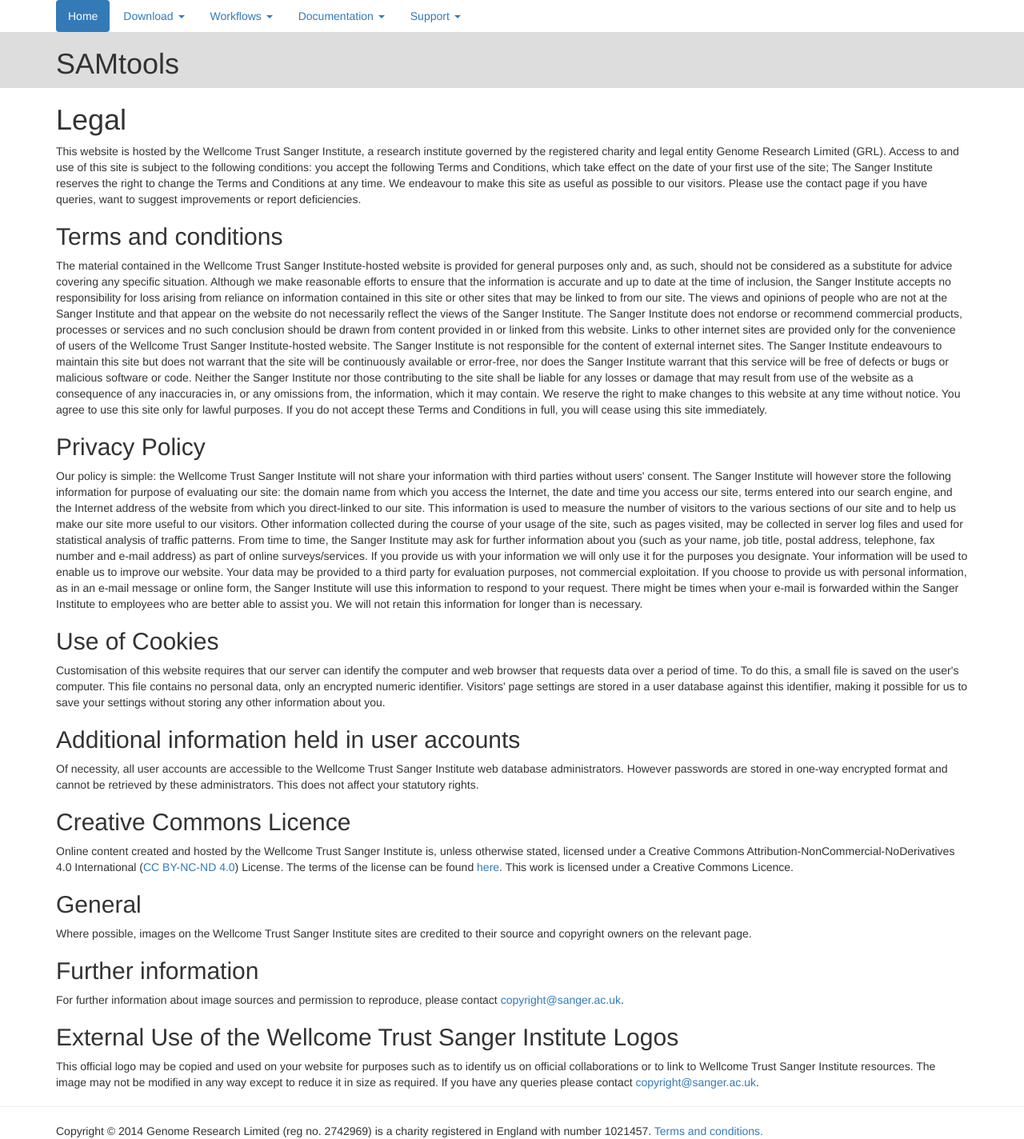
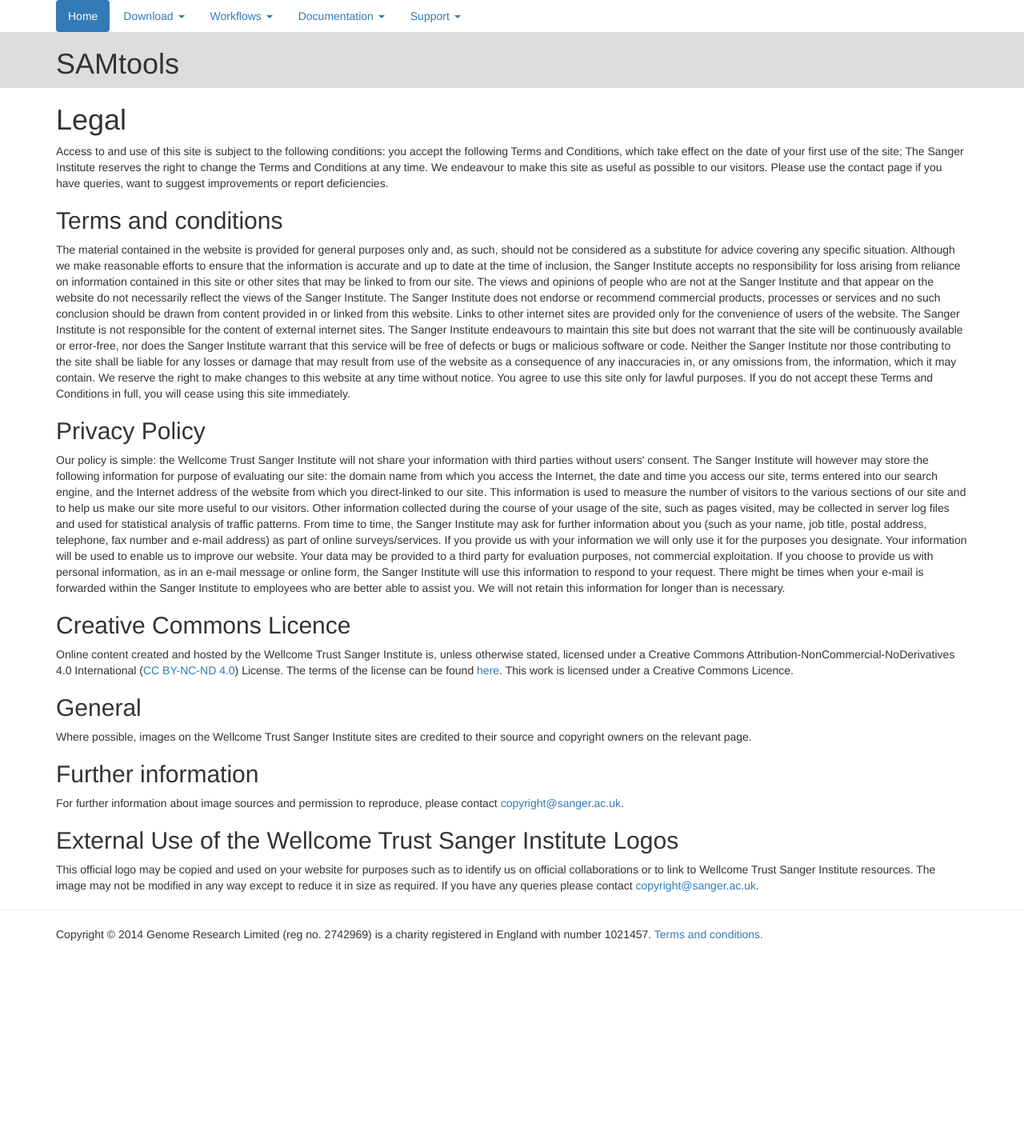
Before and after one commit to samtools/www.htslib.org, a Jekyll site: the page built from terms.html, in a window 1280 px wide. Shown: the whole page at 80% size. Built offline with Jekyll 4.4.1, drawn with Linux system fonts in a browser that asks for light colours; nearby versions of some CDN libraries; after the commit the page ends 1178 px from its top, so only the background shows below that.

Commit message:
Adjust terms to reflect that this site is hosted on Github at present and not at the institute.

```diff
--- a/download.html
+++ b/download.html
@@ -7,5 +7,5 @@ title: Samtools - Downloads
 			<a href="http://sourceforge.net/project/showfiles.php?group_id=246254"><img class="small_icon" src="{{ site.baseurl }}/images/download.svg" /> samtools+bcftools+htslib 1.0 (recommended)</a><br />
 Alternatively you can download the individual packages:<br />
 			<a href="http://sourceforge.net/project/showfiles.php?group_id=246254"><img class="small_icon" src="{{ site.baseurl }}/images/download.svg" /> samtools 1.0</a><br />
-			<a href="http://sourceforge.net/project/showfiles.php?group_id=246254"><img class="small_icon" src="{{ site.baseurl }}/images/download.svg" /> bcftools 1.0</a> <a href="{{ site.baseurl }}/bcftools_release_notes">Release Notes</a><br />
+			<a href="http://sourceforge.net/project/showfiles.php?group_id=246254"><img class="small_icon" src="{{ site.baseurl }}/images/download.svg" /> bcftools 1.0</a> - <a href="{{ site.baseurl }}/bcftools_release_notes">Release Notes</a><br />
 			<a href="http://sourceforge.net/project/showfiles.php?group_id=246254"><img class="small_icon" src="{{ site.baseurl }}/images/download.svg" /> htslib 1.0</a><br />
--- a/terms.html
+++ b/terms.html
@@ -2,8 +2,8 @@
 layout: default
 ---
 <h1>Legal</h1>
-This website is hosted by the Wellcome Trust Sanger Institute, a research institute governed by the registered charity and legal entity Genome Research Limited (GRL).
-
+<!--This website is hosted by the Wellcome Trust Sanger Institute, a research institute governed by the registered charity and legal entity Genome Research Limited (GRL).
+-->
 Access to and use of this site is subject to the following conditions:
 
 you accept the following Terms and Conditions, which take effect on the date of your first use of the site;
@@ -12,7 +12,7 @@ We endeavour to make this site as useful as possible to our visitors. Please use
 
 <h2>Terms and conditions</h2>
 
-The material contained in the Wellcome Trust Sanger Institute-hosted website is provided for general purposes only and, as such, should not be considered as a substitute for advice covering any specific situation.
+The material contained in the website is provided for general purposes only and, as such, should not be considered as a substitute for advice covering any specific situation.
 
 Although we make reasonable efforts to ensure that the information is accurate and up to date at the time of inclusion, the Sanger Institute accepts no responsibility for loss arising from reliance on information contained in this site or other sites that may be linked to from our site.
 
@@ -20,7 +20,7 @@ The views and opinions of people who are not at the Sanger Institute and that ap
 
 The Sanger Institute does not endorse or recommend commercial products, processes or services and no such conclusion should be drawn from content provided in or linked from this website.
 
-Links to other internet sites are provided only for the convenience of users of the Wellcome Trust Sanger Institute-hosted website. The Sanger Institute is not responsible for the content of external internet sites.
+Links to other internet sites are provided only for the convenience of users of the website. The Sanger Institute is not responsible for the content of external internet sites.
 
 The Sanger Institute endeavours to maintain this site but does not warrant that the site will be continuously available or error-free, nor does the Sanger Institute warrant that this service will be free of defects or bugs or malicious software or code.
 
@@ -36,14 +36,14 @@ If you do not accept these Terms and Conditions in full, you will cease using th
 
 Our policy is simple: the Wellcome Trust Sanger Institute will not share your information with third parties without users' consent.
 
-The Sanger Institute will however store the following information for purpose of evaluating our site: the domain name from which you access the Internet, the date and time you access our site, terms entered into our search engine, and the Internet address of the website from which you direct-linked to our site. This information is used to measure the number of visitors to the various sections of our site and to help us make our site more useful to our visitors. Other information collected during the course of your usage of the site, such as pages visited, may be collected in server log files and used for statistical analysis of traffic patterns.
+The Sanger Institute will however may store the following information for purpose of evaluating our site: the domain name from which you access the Internet, the date and time you access our site, terms entered into our search engine, and the Internet address of the website from which you direct-linked to our site. This information is used to measure the number of visitors to the various sections of our site and to help us make our site more useful to our visitors. Other information collected during the course of your usage of the site, such as pages visited, may be collected in server log files and used for statistical analysis of traffic patterns.
 
 From time to time, the Sanger Institute may ask for further information about you (such as your name, job title, postal address, telephone, fax number and e-mail address) as part of online surveys/services. If you provide us with your information we will only use it for the purposes you designate.
 
 Your information will be used to enable us to improve our website. Your data may be provided to a third party for evaluation purposes, not commercial exploitation.
 
 If you choose to provide us with personal information, as in an e-mail message or online form, the Sanger Institute will use this information to respond to your request. There might be times when your e-mail is forwarded within the Sanger Institute to employees who are better able to assist you. We will not retain this information for longer than is necessary.
-
+<!--
 <h2>Use of Cookies</h2>
 
 Customisation of this website requires that our server can identify the computer and web browser that requests data over a period of time. To do this, a small file is saved on the user's computer. This file contains no personal data, only an encrypted numeric identifier. Visitors' page settings are stored in a user database against this identifier, making it possible for us to save your settings without storing any other information about you.
@@ -51,7 +51,7 @@ Customisation of this website requires that our server can identify the computer
 <h2>Additional information held in user accounts</h2>
 
 Of necessity, all user accounts are accessible to the Wellcome Trust Sanger Institute web database administrators. However passwords are stored in one-way encrypted format and cannot be retrieved by these administrators. This does not affect your statutory rights.
-
+-->
 <h2>Creative Commons Licence</h2>
 
 Online content created and hosted by the Wellcome Trust Sanger Institute is, unless otherwise stated, licensed under a Creative Commons Attribution-NonCommercial-NoDerivatives 4.0 International (<a href="http://creativecommons.org/licenses/by-nc-nd/4.0/">CC BY-NC-ND 4.0</a>) License. The terms of the license can be found <a href="http://creativecommons.org/licenses/by-nc-nd/4.0/legalcode">here</a>.
```
